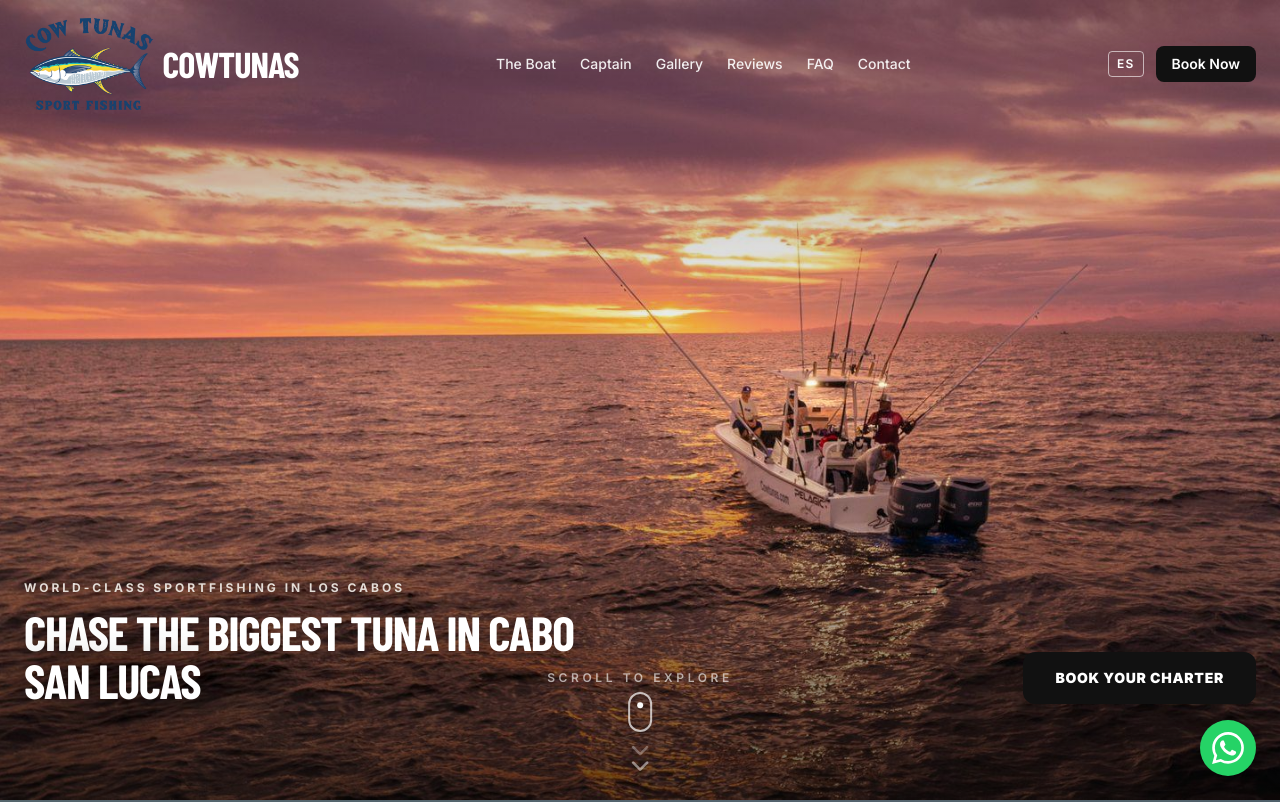
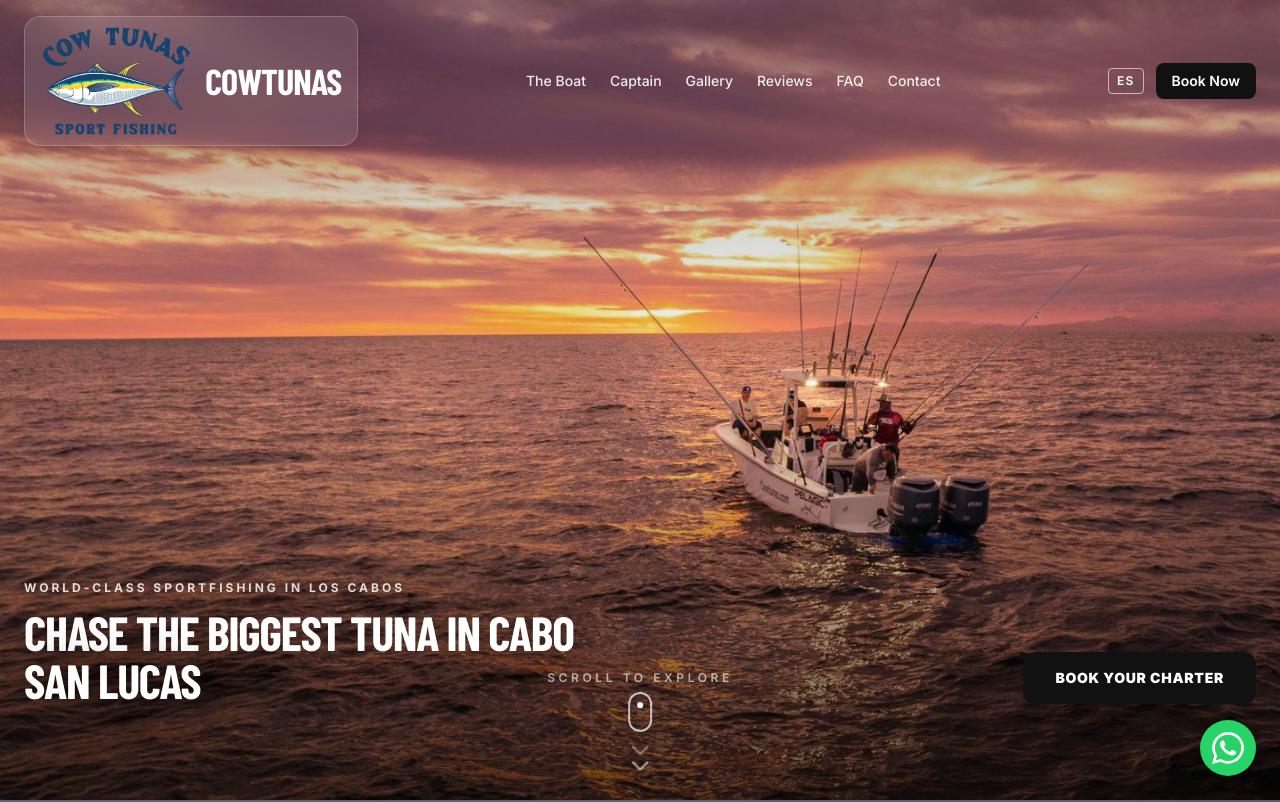
Before and after one commit to AxelSandovalH/cowtunas, a Next.js app: page /en in a window 1280 px wide. Shown: the top 802 px of the page. Built offline with nearby package versions, Linux system fonts and the light colour scheme; a web font is replaced by a local one.

Commit message:
style: bigger left-anchored logo with glassmorphism card over hero
Co-Authored-By: Claude Fable 5 <noreply@anthropic.com>

```diff
--- a/src/components/layout/Navbar.tsx
+++ b/src/components/layout/Navbar.tsx
@@ -37,15 +37,22 @@ export default function Navbar({ dict, lang }: Props) {
         scrolled ? "bg-white shadow-md py-2" : "bg-transparent py-4"
       }`}
     >
-      <div className="max-w-7xl mx-auto px-4 sm:px-6 flex items-center justify-between">
+      <div className="w-full px-4 sm:px-6 flex items-center justify-between">
         {/* Logo */}
-        <Link href={`/${lang}`} className="flex items-center gap-2">
+        <Link
+          href={`/${lang}`}
+          className={`flex items-center gap-3 rounded-2xl px-4 py-2 transition-all duration-300 ${
+            scrolled
+              ? ""
+              : "bg-white/10 backdrop-blur-md border border-white/20 shadow-lg"
+          }`}
+        >
           <Image
             src="/ct-logo.png"
             alt="CowTunas"
-            width={130}
-            height={96}
-            className="h-16 w-auto md:h-24"
+            width={152}
+            height={112}
+            className="h-20 w-auto md:h-28"
           />
           <span
             className={`font-display font-black uppercase text-3xl md:text-4xl tracking-tight transition-colors ${
```
